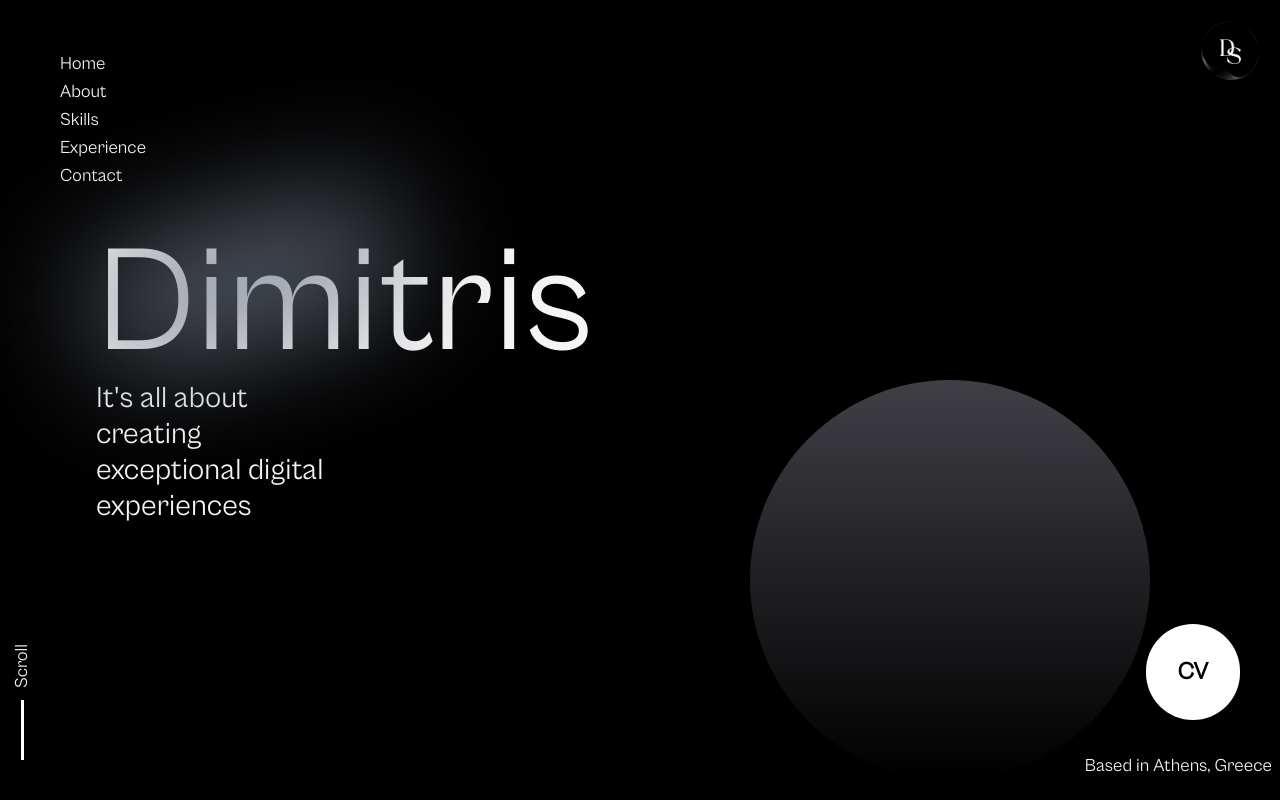
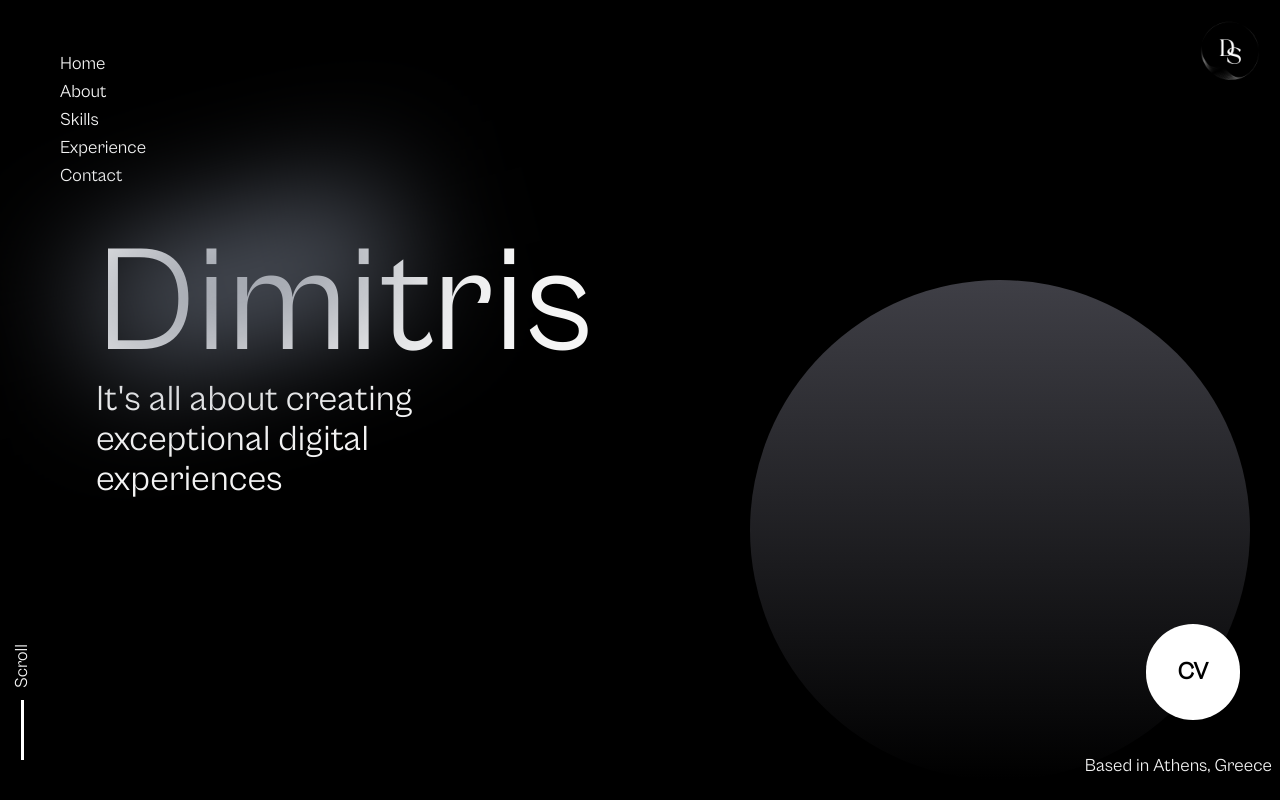
Before and after one commit to dimsparagis0210/Dimitris-Sparagis, a Next.js app: page / in a window 1280 px wide. Shown: the top 800 px of the page. Built offline with nearby package versions, Linux system fonts and the light colour scheme; a web font is replaced by a local one.

Commit message:
Layout changes

```diff
--- a/components/Home/MainContentSectionPrimary.tsx
+++ b/components/Home/MainContentSectionPrimary.tsx
@@ -29,8 +29,8 @@ export const MainContentSectionPrimary = () => {
                     <div className={`flex w-[40%]
                                     3xs:w-[50%]
                                     sm:w-[30%]
-                                    xl:w-[20%]
-                                    2xl:w-[30%]
+                                    xl:w-[30%] xl:text-4xl
+                                    2xl:w-[30%] 2xl:text-6xl
                                     `}
                     >
                         <p className={`textColorPrimary`}>It's all about creating exceptional digital experiences</p>
--- a/components/Layout/Circle.tsx
+++ b/components/Layout/Circle.tsx
@@ -7,7 +7,7 @@ export const Circle = () => {
                             sm:w-[300px]
                             md:w-[350px]
                             lg:w-[400px]
-                            xl:w-[400px]
+                            xl:w-[500px]
                             2xl:w-[500px]
                             3xl:w-[600px]
             `}/>
```
